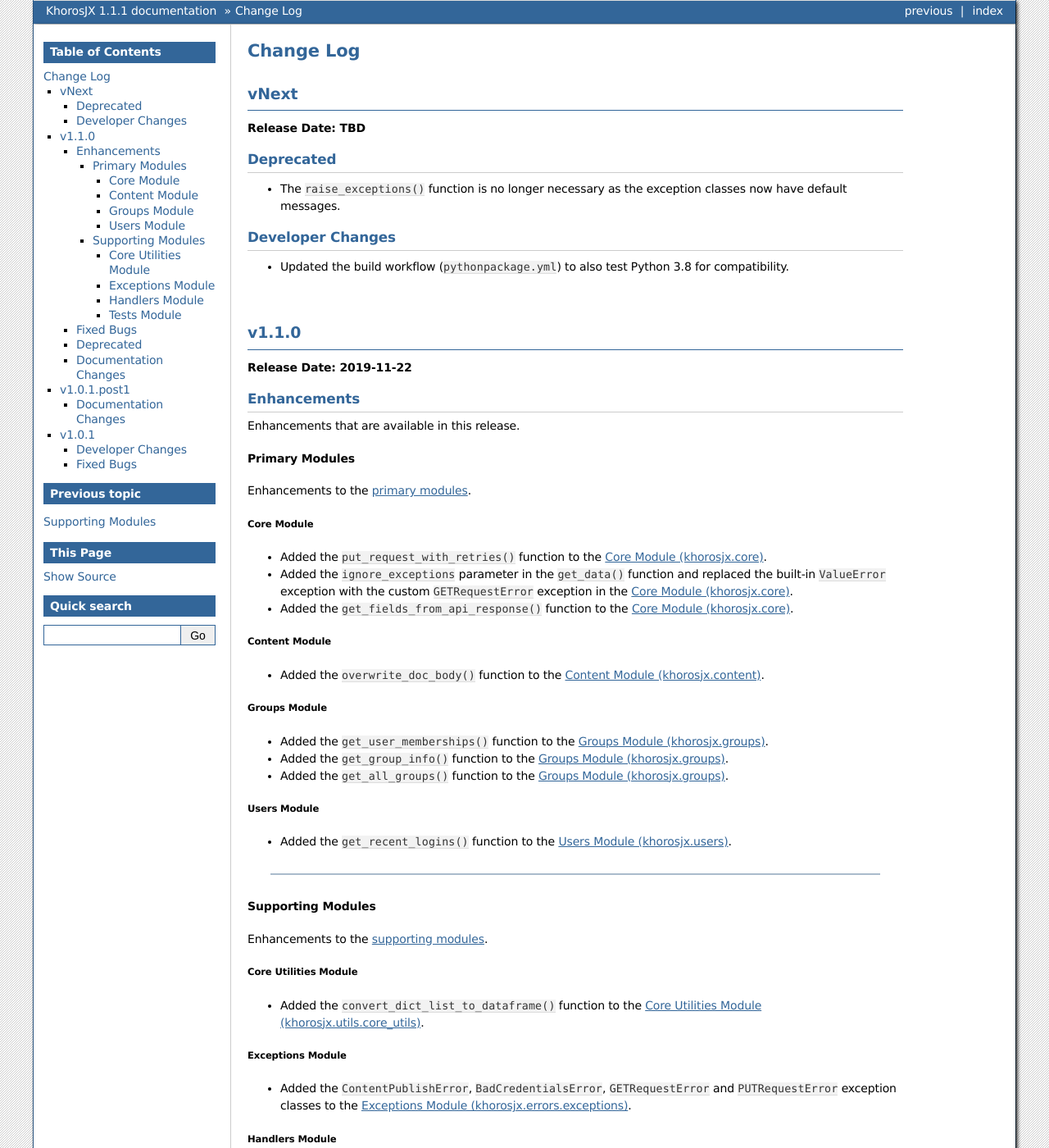
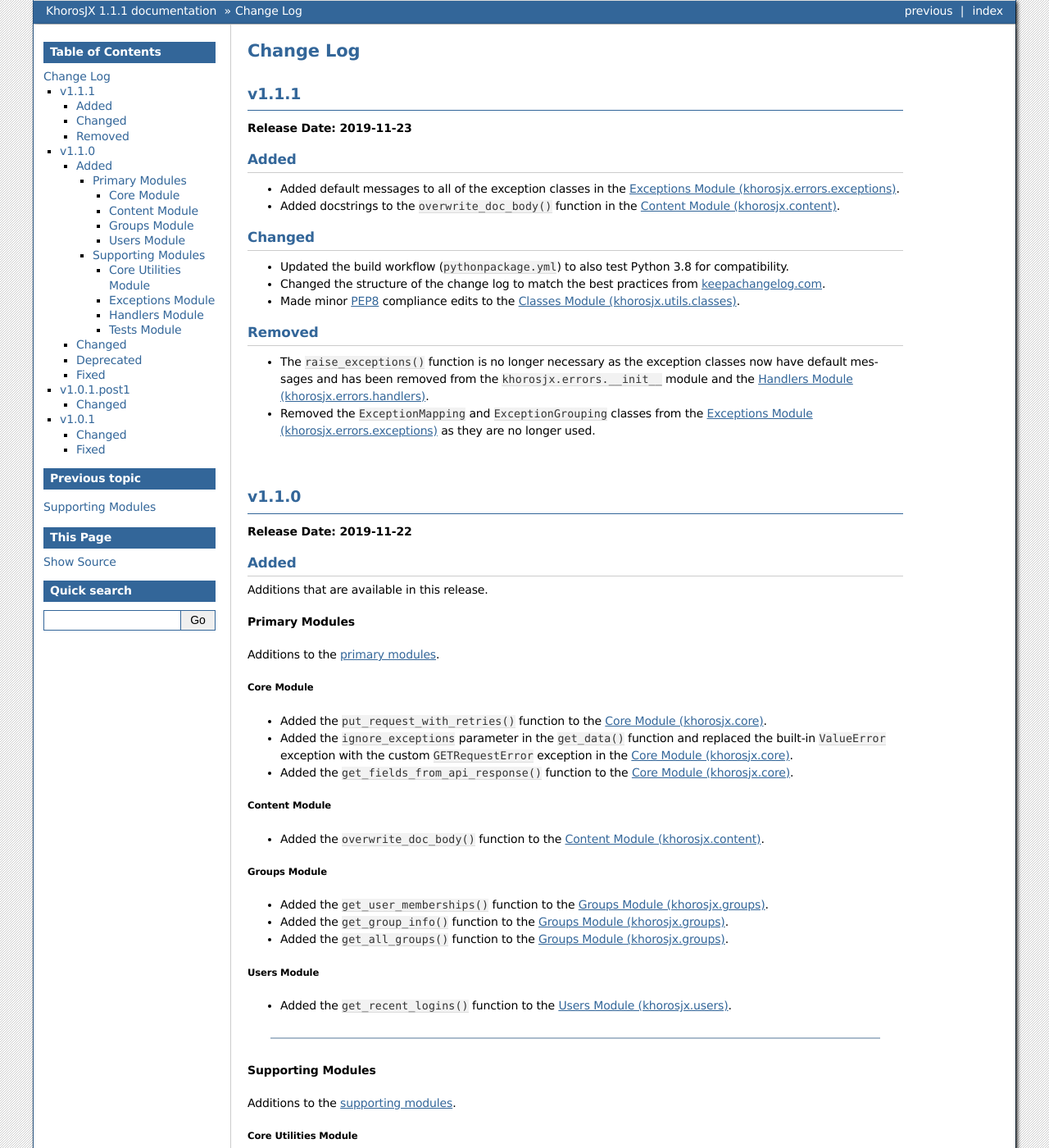
Before and after one commit to jeffshurtliff/khorosjx, a Sphinx documentation site: the page built from docs/changelog.rst, in a window 1280 px wide and 1400 px high. Shown: the whole window at 82% size. Built offline with Sphinx 7.4.7, drawn with Linux system fonts in a browser that asks for light colours; some of the changed text lies outside the part shown.

Commit message:
Added changes in version 1.1.1

```diff
--- a/docs/changelog.rst
+++ b/docs/changelog.rst
@@ -2,18 +2,33 @@
 Change Log
 ##########
 
-*****
-vNext
-*****
-**Release Date: TBD**
+******
+v1.1.1
+******
+**Release Date: 2019-11-23**
 
-Deprecated
-==========
-* The ``raise_exceptions()`` function is no longer necessary as the exception classes now have default messages.
+Added
+=====
+* Added default messages to all of the exception classes
+  in the :ref:`supporting-modules:Exceptions Module (khorosjx.errors.exceptions)`.
+* Added docstrings to the ``overwrite_doc_body()`` function
+  in the :ref:`primary-modules:Content Module (khorosjx.content)`.
 
-Developer Changes
-=================
+Changed
+=======
 * Updated the build workflow (``pythonpackage.yml``) to also test Python 3.8 for compatibility.
+* Changed the structure of the change log to match the best practices from
+  `keepachangelog.com <https://keepachangelog.com>`_.
+* Made minor `PEP8 <https://www.python.org/dev/peps/pep-0008/>`_ compliance edits to
+  the :ref:`supporting-modules:Classes Module (khorosjx.utils.classes)`.
+
+Removed
+=======
+* The ``raise_exceptions()`` function is no longer necessary as the exception classes now have
+  default messages and has been removed from the ``khorosjx.errors.__init__`` module and the
+  :ref:`supporting-modules:Handlers Module (khorosjx.errors.handlers)`.
+* Removed the ``ExceptionMapping`` and ``ExceptionGrouping`` classes from the
+  :ref:`supporting-modules:Exceptions Module (khorosjx.errors.exceptions)` as they are no longer used.
 
 |
 
@@ -22,13 +37,13 @@
 ******
 **Release Date: 2019-11-22**
 
-Enhancements
-============
-Enhancements that are available in this release.
+Added
+=====
+Additions that are available in this release.
 
 Primary Modules
 ---------------
-Enhancements to the `primary modules <primary-modules>`_.
+Additions to the `primary modules <primary-modules>`_.
 
 Core Module
 ^^^^^^^^^^^
@@ -55,7 +70,7 @@
 
 Supporting Modules
 ------------------
-Enhancements to the `supporting modules <supporting-modules>`_.
+Additions to the `supporting modules <supporting-modules>`_.
 
 Core Utilities Module
 ^^^^^^^^^^^^^^^^^^^^^
@@ -69,30 +84,31 @@
 
 Handlers Module
 ^^^^^^^^^^^^^^^
-* Added the new `supporting-modules:Handlers Module (khorosjx.errors.handlers)` which includes a new
+* Added the new :ref:`supporting-modules:Handlers Module (khorosjx.errors.handlers)` which includes a new
   ``check_api_response()`` function.
 
 Tests Module
 ^^^^^^^^^^^^
-* Created the new `supporting-modules:`Tests Module (khorosjx.utils.tests)` for unit tests to leverage with *pytest*.
+* Created the new :ref:`supporting-modules:Tests Module (khorosjx.utils.tests)` for unit tests to leverage
+  with *pytest*.
 
-Fixed Bugs
-==========
-* Added the ``verify_connection()`` function call to the ``get_data()`` function in the
-  :ref:`primary-modules:Core Module (khorosjx.core)`.
+Changed
+=======
+* Updated the *Supporting Modules* documentation page to reference the new modules.
+* Reformatted the *Change Log* documentation page to follow the
+  `Sphinx Style Guide <https://documentation-style-guide-sphinx.readthedocs.io/en/latest/style-guide.html>`_.
 
 Deprecated
 ==========
 * The ``raise_exception()`` function in the ``khorosjx.errors`` module now displays a DeprecationWarning as it has
   been moved into the new `supporting-modules:Handlers Module (khorosjx.errors.handlers)`.
 * Added a ``PendingDeprecationWarning`` warning on the ``khorosjx.errors.handlers.raise_exception()`` function as it
-  will be deprecated in a future release.  (See `vNext`_)
+  will be deprecated in a future release.  (See `v1.1.1`_)
 
-Documentation Changes
-=====================
-* Updated the *Supporting Modules* page to reference the new modules.
-* Reformatted the *Change Log* page to follow the
-  `Sphinx Style Guide <https://documentation-style-guide-sphinx.readthedocs.io/en/latest/style-guide.html>`_.
+Fixed
+=====
+* Added the ``verify_connection()`` function call to the ``get_data()`` function in the
+  :ref:`primary-modules:Core Module (khorosjx.core)`.
 
 |
 
@@ -101,8 +117,8 @@
 ************
 **Release Date: 2019-11-19**
 
-Documentation Changes
-=====================
+Changed
+=======
 * Created a new :doc:`introduction <introduction>` page with the existing home page content and added
   a :ref:`index:Navigation` to the home page.
 * Changed all :doc:`auxilliary modules <supporting-modules>` references to be
@@ -117,11 +133,11 @@
 ******
 **Release Date: 2019-11-19**
 
-Developer Changes
-=================
+Changed
+=======
 * Removed the version from the individual module header blocks as all will adhere to the primary versioning.
 
 
-Fixed Bugs
-==========
+Fixed
+=====
 * Added missing ``from . import core`` in the ``admin``, ``groups`` and ``spaces`` modules.
```
